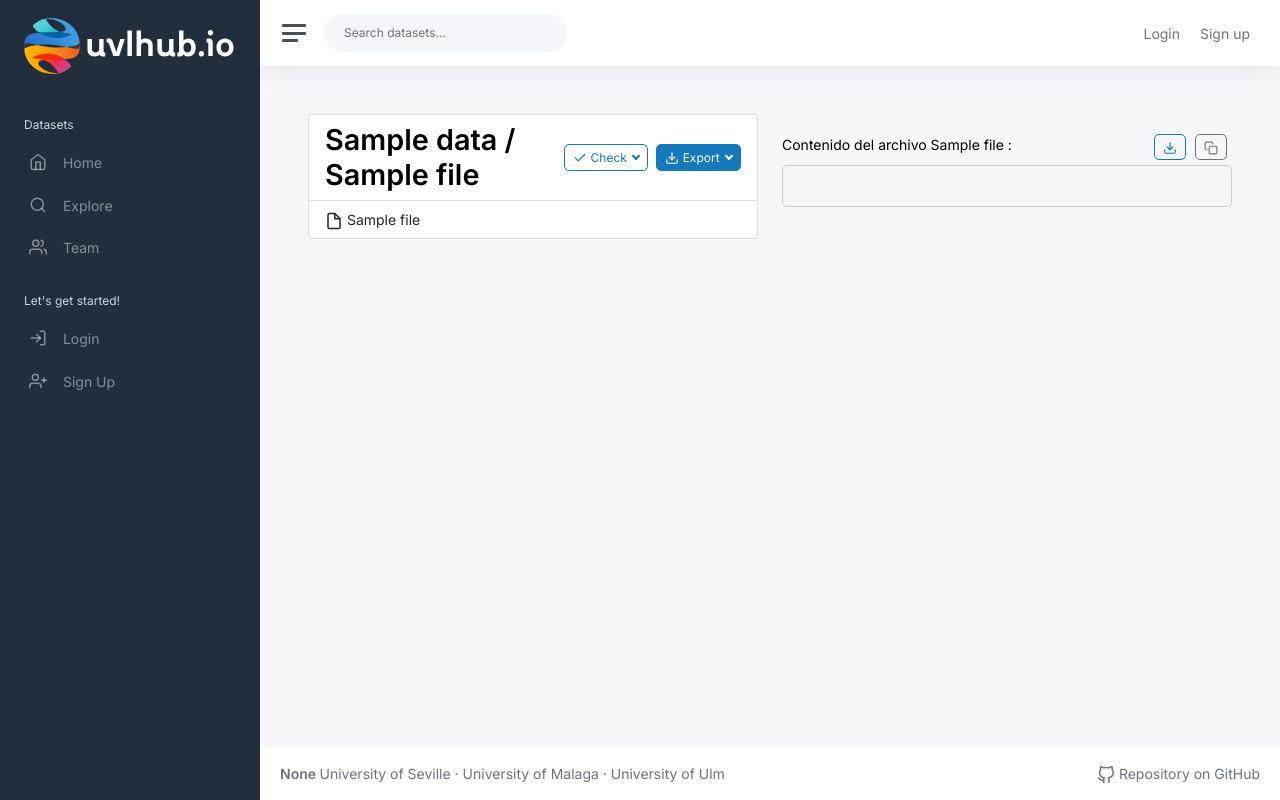
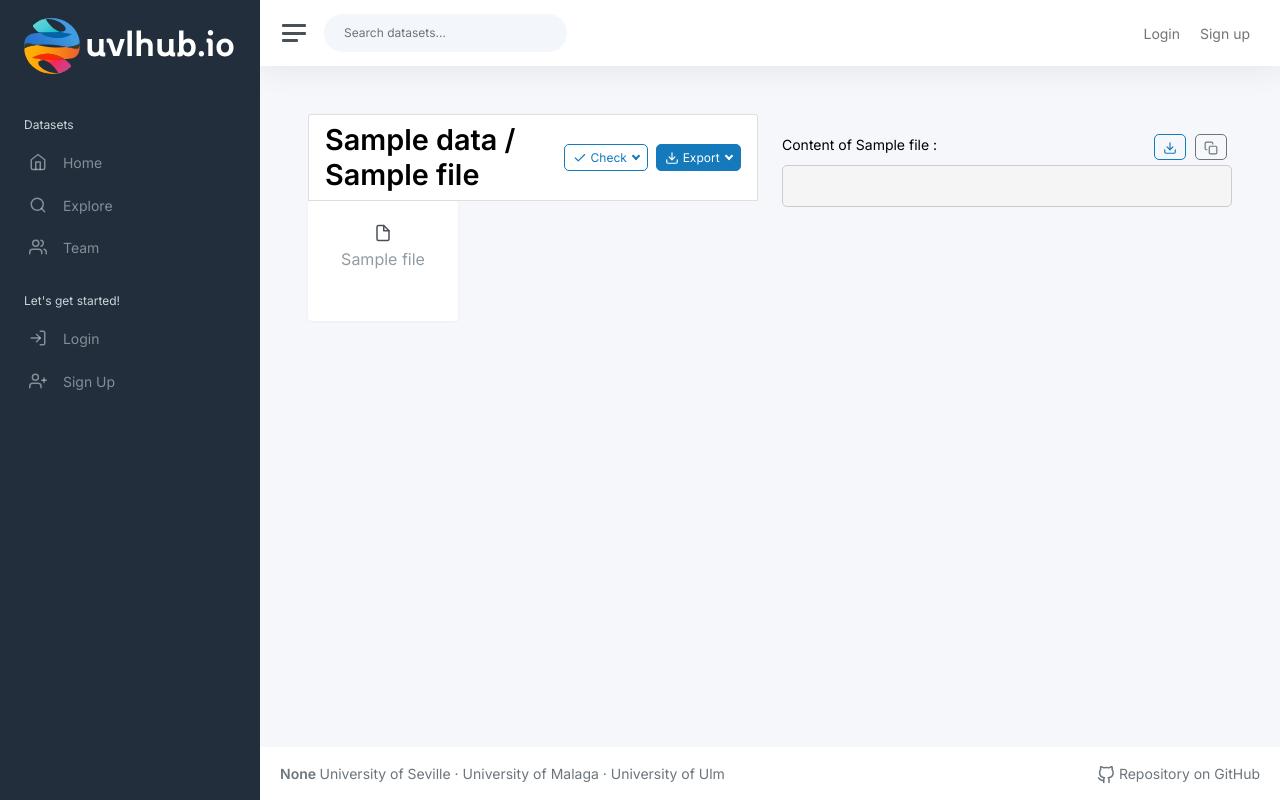
Before and after one commit to berenjena-hub/berenjena-hub, a Flask app: page /file_content/1/1/ in a window 1280 px wide. Run offline with Flask 3, Linux system fonts and the light colour scheme; tables that the repository leaves empty hold one stand-in row (values such as "Sample post"); parts of the project's set-up code (start-up, migrations or seed data) failed here and were passed over; some libraries are stand-ins or nearby versions.

Commit message:
feat(Improve UI): Cambio visual en los elementos de la vista. #46

```diff
--- a/app/modules/dataset/templates/dataset/file_content.html
+++ b/app/modules/dataset/templates/dataset/file_content.html
@@ -81,19 +81,29 @@
                 </div>
             </div>
 
+            <div class="card-body">
+                <div class="row g-0">
                     {% for feature_model in dataset.feature_models %}
                         {% for file in feature_model.files %}
-                    <div class="list-group-item d-flex justify-content-between align-items-center">
-                        <div>
-                            <i data-feather="file"></i>
+                            <div class="col-6 col-md-4">
+                                <div class="card h-100 shadow-sm">
+                                    <div class="card-body text-center">
+                                        <button onclick="window.location.href='/file_content/{{ dataset.id }}/{{ file.id }}'" style="background: none; border: none; padding: 0; cursor: pointer; color: inherit;">
+                                            <i data-feather="file" style="font-size: 24px;"></i>
+                                        </button>
+                                        <h6 class="card-title mt-2" style="font-size: 1rem;">
                                             <button onclick="window.location.href='/file_content/{{ dataset.id }}/{{ file.id }}'" style="background: none; border: none; padding: 0; cursor: pointer; color: inherit;">
                                                 {{ file.name }}
                                             </button>
+                                        </h6>
+                                        <div id="check_{{ file.id }}"></div>
                                     </div>
-                        <div id="check_{{ file.id }}"></div>
+                                </div>
                             </div>
                         {% endfor %}
                     {% endfor %}
+                </div>
+            </div>
         </div>
     </div>
 
@@ -106,7 +116,7 @@
                             <div class="modal-dialog modal-lg" style="height: auto; display: flex; align-items: flex-start;">
                                 <div class="modal-content" style="height: auto;">
                                     <div class="modal-header" style="display: flex; justify-content: space-between; align-items: center;">
-                                        <h5>Contenido del archivo {{ file.name }} :</h5>
+                                        <h5>Content of {{ file.name }} :</h5>
                                         <div>
                                             <a href="#" class="btn btn-outline-primary btn-sm" id="downloadButton" style="margin-right: 5px; margin-bottom: 5px; border-radius: 5px;">
                                                 <i data-feather="download"></i>
@@ -127,6 +137,8 @@
             {% endfor %}
         {% endfor %}
     </div>
+</div>
+
 
 <script type="text/javascript" src="https://cdn.jsdelivr.net/pyodide/v0.23.4/full/pyodide.js"></script>
 
```
Lines whose indentation alone changed are shown as unchanged.
